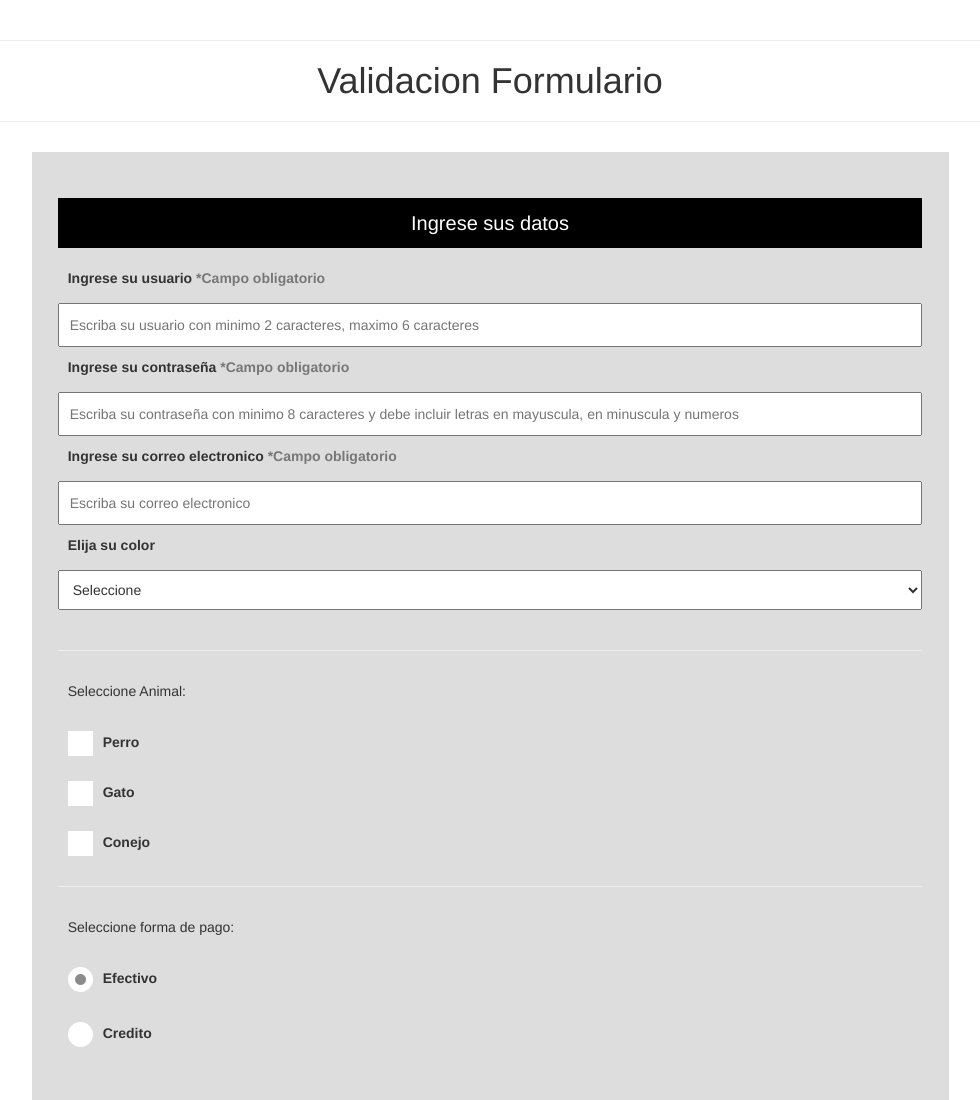
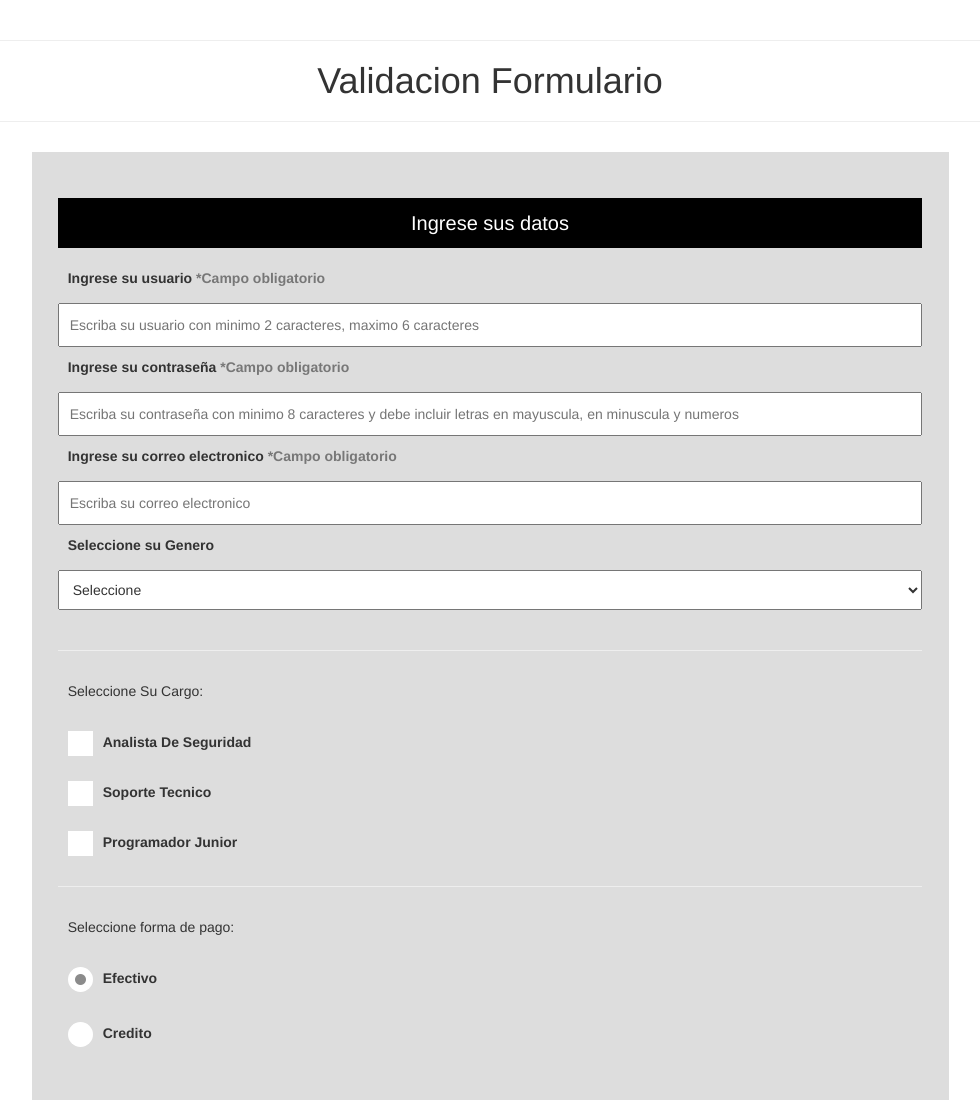
Before and after one commit to Thomascm19/-form-validation, a plain HTML site: page index.html in a window 1280 px wide. Shown: the top 1100 px of the page, without its empty margins (150-1130 px from the left). Drawn offline with nearby package versions, Linux system fonts and the light colour scheme.

Commit message:
Se corrige el texto del formulario

```diff
--- a/index.html
+++ b/index.html
@@ -31,25 +31,25 @@
             <label for="email">Ingrese su correo electronico <span class="obligatorio">*Campo obligatorio</span></label>
             <input id="email" class="validar" type="text" placeholder="Escriba su correo electronico">
 
-            <label for="color">Elija su color</label>
+            <label for="color">Seleccione su Genero</label>
             <select id="color">
 			<option>Seleccione</option>
-			<option>Amarillo</option>
-			<option>Rojo</option>
-			<option>Azul</option>
+			<option>Masculino</option>
+			<option>Femenino</option>
+			<option>No Interesa</option>
 		</select>
 
             <br>
 
             <hr>
 
-            <p>Seleccione Animal:</p>
+            <p>Seleccione Su Cargo:</p>
             <input type="checkbox" id="perro">
-            <label for="perro" class="box"><span></span>Perro</label>
+            <label for="perro" class="box"><span></span>Analista De Seguridad</label>
             <input type="checkbox" id="gato">
-            <label for="gato" class="box"><span></span>Gato</label>
+            <label for="gato" class="box"><span></span>Soporte Tecnico</label>
             <input type="checkbox" id="conejo">
-            <label for="conejo" class="box"><span></span>Conejo</label>
+            <label for="conejo" class="box"><span></span>Programador Junior</label>
 
             <hr>
 
```
Also changed, not shown: js/main.js (line endings or trailing spaces).
